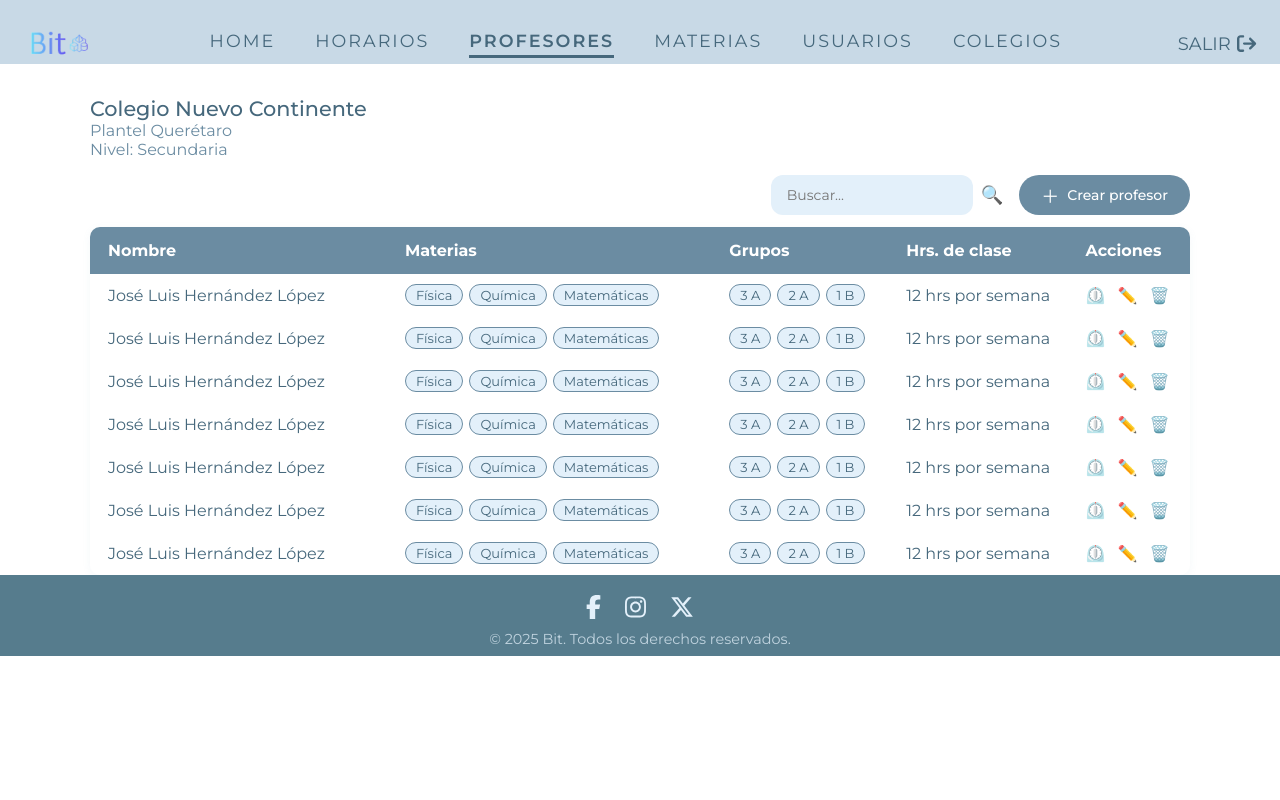
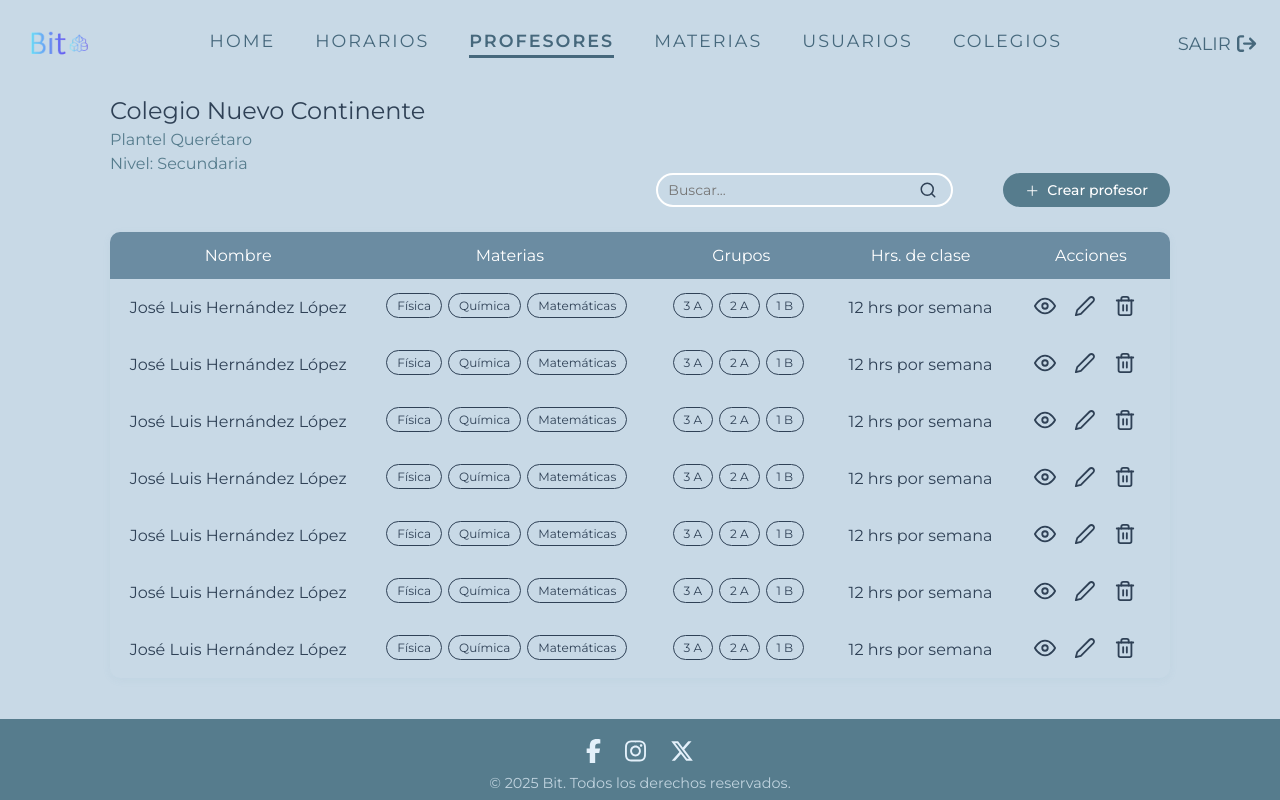
Before and after one commit to Derck23/Generador-Horarios, a React (Vite) app: page /Profesor in a window 1280 px wide. Built offline with nearby package versions, Linux system fonts and the light colour scheme.

Commit message:
Estilos pagina: Profesores

```diff
--- a/src/Pages/Profesor.jsx
+++ b/src/Pages/Profesor.jsx
@@ -1,7 +1,8 @@
-import React from 'react';
+import React, { useState } from 'react';
 import Navbar from '../Components/Navbar';
 import Footer from '../Components/Footer';
-import '../styles/home.css';
+import '../styles/profesor.css';
+import { FiEye, FiEdit2, FiTrash2, FiSearch } from 'react-icons/fi';
 
 const profesores = [
   {
@@ -11,7 +12,6 @@ const profesores = [
     grupos: ['3 A', '2 A', '1 B'],
     horas: '12 hrs por semana',
   },
-  // Puedes duplicar este objeto para simular más filas
   {
     id: 2,
     nombre: 'José Luis Hernández López',
@@ -56,67 +56,41 @@ const profesores = [
   },
 ];
 
-const Profesor = () => (
-  <div className="home-page">
+const Profesor = () => {
+  const [buscar, setBuscar] = useState('');
+
+  const handleBuscar = () => {
+  };
+
+  return (
+    <div className="profesores-page">
       <Navbar active="PROFESORES" />
-    <main className="home-main" style={{ alignItems: 'flex-start', width: '100%' }}>
-      <div style={{ width: '100%', maxWidth: 1100, margin: '0 auto' }}>
-        <div style={{ margin: '32px 0 16px 0' }}>
-          <div style={{ fontSize: '1.3rem', color: '#46687c', fontWeight: 500 }}>
-            Colegio Nuevo Continente
+      <main className="profesores-main">
+        <div className="profesores-colegio">
+          <h2>Colegio Nuevo Continente</h2>
+          <p>Plantel Querétaro</p>
+          <p>Nivel: Secundaria</p>
         </div>
-          <div style={{ color: '#6b8ca2', fontSize: '1rem' }}>
-            Plantel Querétaro<br />
-            Nivel: Secundaria
-          </div>
-        </div>
-        <div style={{ display: 'flex', justifyContent: 'flex-end', marginBottom: 12 }}>
+
+        <div className="profesores-controles">
+          <div className="profesores-busqueda">
             <input
               type="text"
               placeholder="Buscar..."
-            style={{
-              borderRadius: 12,
-              border: 'none',
-              padding: '6px 16px',
-              outline: 'none',
-              fontSize: 14,
-              background: '#e3f0fa',
-              color: '#46687c',
-              marginRight: 8,
-            }}
+              value={buscar}
+              onChange={(e) => setBuscar(e.target.value)}
             />
-          <span style={{ fontSize: 18, color: '#6b8ca2', alignSelf: 'center' }}>🔍</span>
-          <button
-            style={{
-              marginLeft: 16,
-              background: '#6b8ca2',
-              color: '#fff',
-              border: 'none',
-              borderRadius: 20,
-              padding: '7px 22px',
-              fontSize: 14,
-              fontWeight: 500,
-              cursor: 'pointer',
-              display: 'flex',
-              alignItems: 'center',
-              gap: 8,
-            }}
-          >
-            <span style={{ fontSize: 18 }}>＋</span> Crear profesor
+            <FiSearch className="profesores-icono-buscar" onClick={handleBuscar} />
+          </div>
+          <button className="profesores-boton">
+            <span>＋</span> Crear profesor
           </button>
         </div>
-        <table style={{
-          width: '100%',
-          background: 'white',
-          borderRadius: 10,
-          overflow: 'hidden',
-          borderCollapse: 'separate',
-          borderSpacing: 0,
-          boxShadow: '0 2px 8px rgba(100,150,180,0.07)',
-        }}>
+
+        <table className="profesores-tabla">
           <thead>
-            <tr style={{ background: '#6b8ca2', color: '#fff', textAlign: 'left' }}>
-              <th style={{ padding: '14px 18px' }}>Nombre</th>
+            <tr>
+              <th>Nombre</th>
               <th>Materias</th>
               <th>Grupos</th>
               <th>Hrs. de clase</th>
@@ -124,51 +98,33 @@ const Profesor = () => (
             </tr>
           </thead>
           <tbody>
-            {profesores.map((p, idx) => (
-              <tr key={idx} style={{ borderBottom: '1px solid #b2cbe2', color: '#46687c' }}>
-                <td style={{ padding: '12px 18px' }}>{p.nombre}</td>
+            {profesores.map((profesor) => (
+              <tr key={profesor.id}>
+                <td>{profesor.nombre}</td>
                 <td>
-                  {p.materias.map((m, i) => (
-                    <span key={i} style={{
-                      border: '1px solid #6b8ca2',
-                      borderRadius: 16,
-                      padding: '2px 10px',
-                      fontSize: 13,
-                      background: '#e3f0fa',
-                      marginRight: 6,
-                      marginBottom: 2,
-                      display: 'inline-block'
-                    }}>{m}</span>
+                  {profesor.materias.map((materia, index) => (
+                    <span key={index} className="profesor-chip">{materia}</span>
                   ))}
                 </td>
                 <td>
-                  {p.grupos.map((g, i) => (
-                    <span key={i} style={{
-                      border: '1px solid #6b8ca2',
-                      borderRadius: 16,
-                      padding: '2px 10px',
-                      fontSize: 13,
-                      background: '#e3f0fa',
-                      marginRight: 6,
-                      marginBottom: 2,
-                      display: 'inline-block'
-                    }}>{g}</span>
+                  {profesor.grupos.map((grupo, index) => (
+                    <span key={index} className="profesor-chip">{grupo}</span>
                   ))}
                 </td>
-                <td>{p.horas}</td>
-                <td>
-                  <span title="Ver" style={{ marginRight: 12, cursor: 'pointer' }}>⏲️</span>
-                  <span title="Editar" style={{ marginRight: 12, cursor: 'pointer' }}>✏️</span>
-                  <span title="Eliminar" style={{ cursor: 'pointer' }}>🗑️</span>
+                <td>{profesor.horas}</td>
+                <td className="profesores-acciones">
+                  <FiEye title="Ver" />
+                  <FiEdit2 title="Editar" />
+                  <FiTrash2 title="Eliminar" />
                 </td>
               </tr>
             ))}
           </tbody>
         </table>
-      </div>
       </main>
       <Footer />
     </div>
   );
+};
 
 export default Profesor;
--- /dev/null
+++ b/src/styles/profesor.css
@@ -0,0 +1,130 @@
+.profesores-page {
+    background: #C8D9E6;
+    min-height: 100vh;
+    display: flex;
+    flex-direction: column;
+  }
+
+  .profesores-main {
+    flex-grow: 1;
+    width: 100%;
+    max-width: 1100px;
+    margin: 0 auto;
+    padding: 32px 20px;
+  }
+
+  .profesores-colegio h2 {
+    color: #2F4156;
+    font-weight: 400;
+  }
+
+  .profesores-colegio p {
+    color: #567C8D;
+    padding-top: 5px;
+  }
+
+  .profesores-controles {
+    display: flex;
+    gap: 50px;
+    justify-content: right;
+    padding-bottom: 25px;
+  }
+
+  .profesores-busqueda {
+    display: flex;
+    align-items: center;
+    color: white;
+    padding: 6px 10px;
+    border: 2px solid white !important;
+    border-radius: 20px !important;
+    background-color: transparent !important;
+    color: #ffffff !important;
+    font-size: 16px !important;
+    width: 28% !important;
+    position: relative;
+  }
+
+  .profesores-busqueda input {
+    border: none;
+    background: transparent;
+    outline: none;
+    font-size: 14px;
+    color: #2F4156;
+  }
+
+  .profesores-icono-buscar {
+    position: absolute;
+    right: 14px;
+    top: 50%;
+    transform: translateY(-50%);
+    font-size: 18px;
+    color: #2F4156;
+    cursor: pointer;
+  }
+
+  .profesores-boton {
+    background: #567C8D;
+    color: #fff;
+    border: none;
+    border-radius: 20px;
+    padding: 7px 22px;
+    font-size: 14px;
+    font-weight: 500;
+    cursor: pointer;
+    display: flex;
+    align-items: center;
+    gap: 8px;
+  }
+
+  .profesores-tabla {
+    width: 100%;
+    border-collapse: collapse;
+    background: #C8D9E6;
+    border-radius: 10px;
+    box-shadow: 0 2px 8px rgba(100, 150, 180, 0.07);
+    overflow: hidden;
+  }
+
+  .profesores-tabla thead {
+    background: #6b8ca2;
+    color: white;
+    text-align: center;
+  }
+
+  .profesores-tabla td{
+    padding: 14px 18px;
+    font-size: 16px;
+    font-weight: 400;
+    text-align: center;
+    color: #2F4156;
+  }
+
+  .profesores-tabla th {
+    padding: 14px 18px;
+    font-size: 16px;
+    font-weight: 400;
+    text-align: center;
+    color: white;
+  }
+
+  .profesor-chip {
+    display: inline-block;
+    background: transparent;
+    border: 1.5px solid #2F4156;
+    color: #2F4156;
+    border-radius: 20px;
+    padding: 4px 10px;
+    font-size: 12px;
+    margin-right: 6px;
+    margin-bottom: 4px;
+  }
+
+  .profesores-acciones svg {
+    margin-right: 12px;
+    cursor: pointer;
+    font-size: 18px;
+    color: #2F4156;
+    width: 28px;
+    height: 22px;
+    cursor: pointer;
+  }
```
Lines whose indentation alone changed are shown as unchanged.
